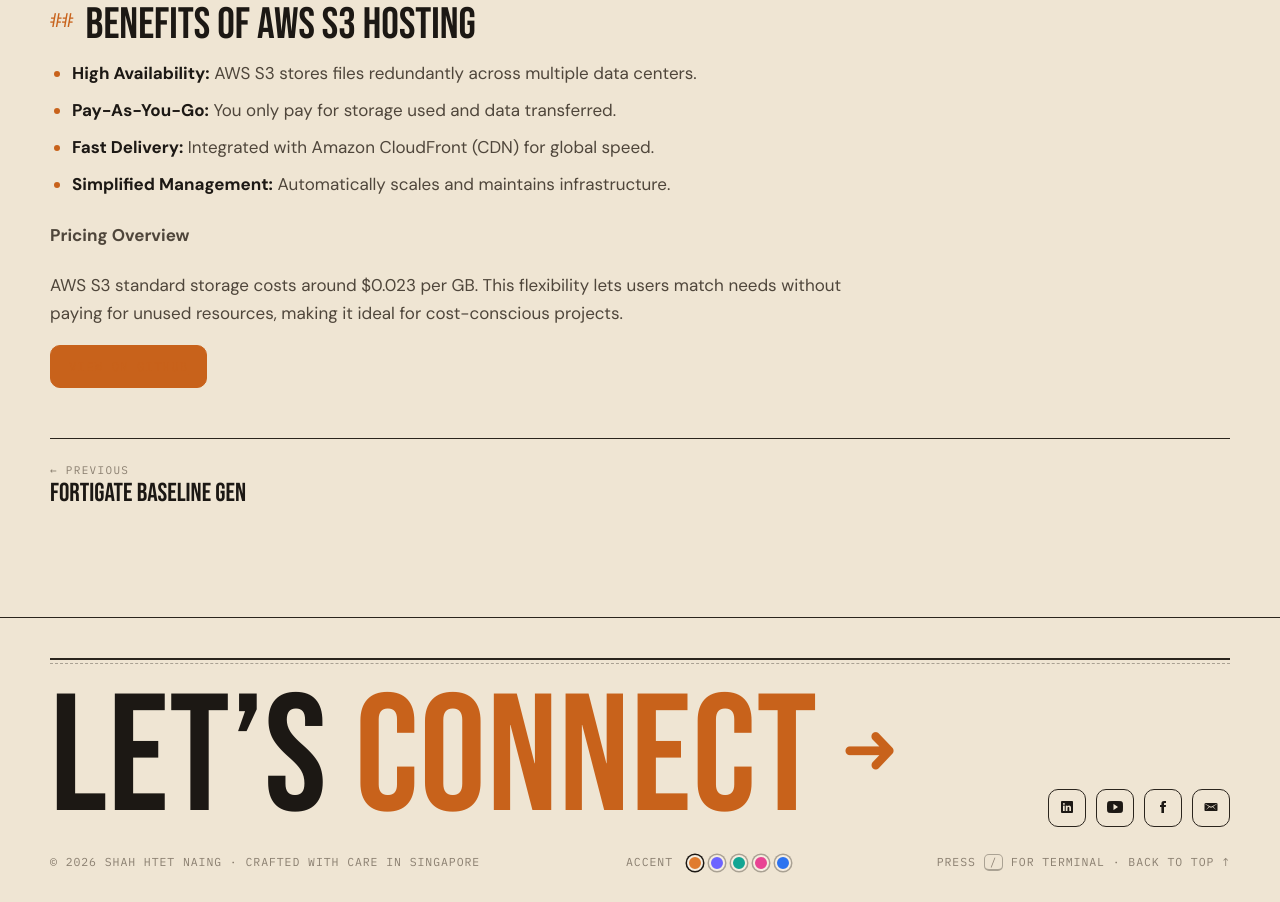
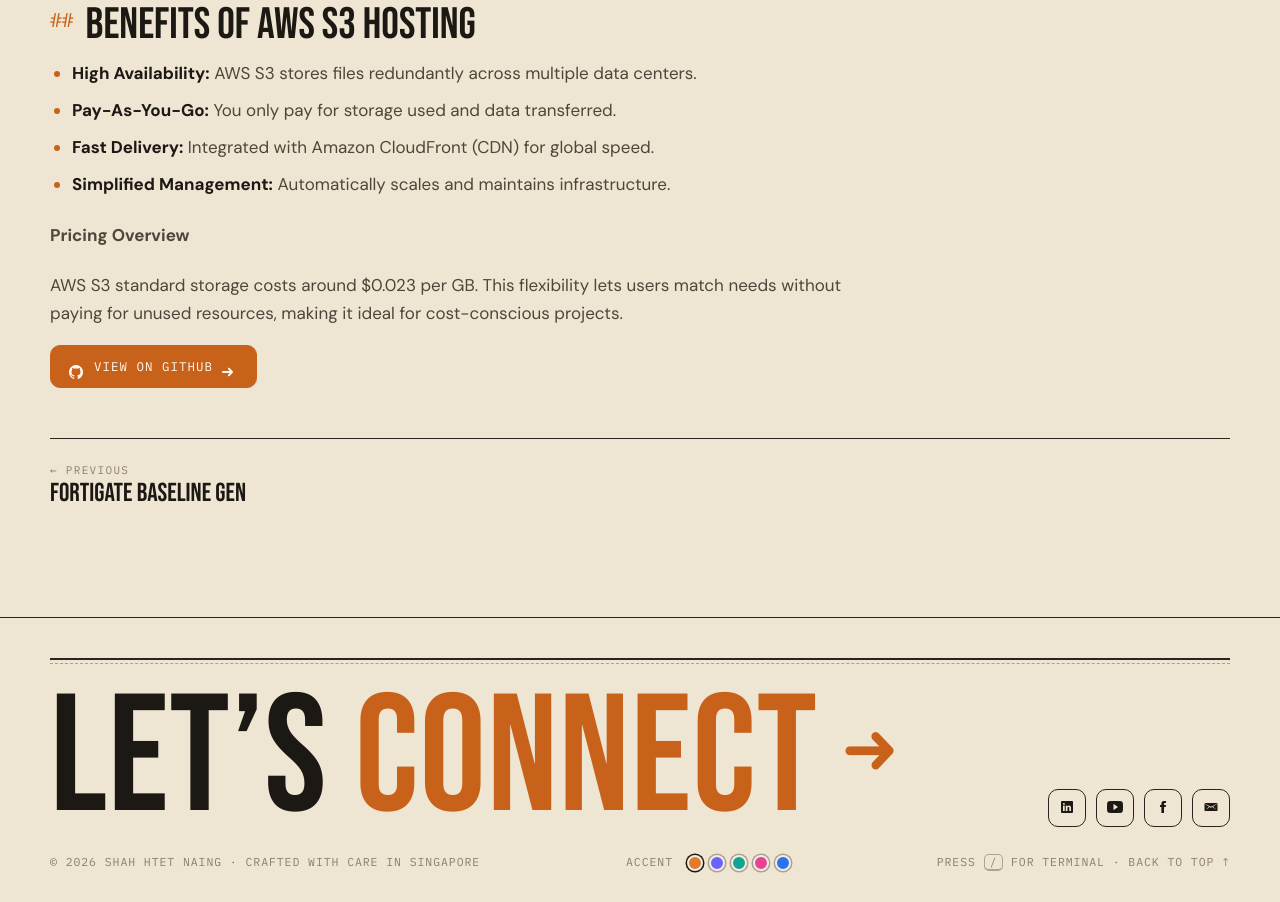
Before and after one commit to ShahHtetNaing/shah.dev, a plain HTML site: page work1.html in a window 1280 px wide. Shown: the part 1473-2375 px from the top of the page. Drawn offline with nearby package versions, Linux system fonts and the light colour scheme; files whose address does not match are found by name.

Commit message:
Fix invisible GitHub button text on case-study pages
Co-Authored-By: Devin AI <158243242+devin-ai-integration[bot]@users.noreply.github.com>

```diff
--- a/assets/css/main.css
+++ b/assets/css/main.css
@@ -843,3 +843,8 @@ a.footer-sign:hover i { transform: translateX(18px) rotate(-45deg); }
 .node-detail ul { margin: 4px 0 14px; }
 .node-detail li { line-height: 1.6; }
 @media (max-width: 640px) { .lanyard { height: 790px; } .lanyard__strap { height: 110px; } }
+.prose a.btn { text-decoration: none; }
+.prose a.btn--accent { color: var(--accent-ink); }
+.prose a.btn--accent:hover { color: var(--accent-ink); }
+.prose a.btn--ghost { color: var(--ink); }
+.prose a.btn i { font-size: 16px; }
--- a/work1.html
+++ b/work1.html
@@ -69,7 +69,7 @@
 <p>AWS S3 standard storage costs around $0.023 per GB. This flexibility lets users match needs without paying for unused resources, making it ideal for cost-conscious projects.</p>
 </div>
 <div>
-<a class="btn btn--accent" href="https://github.com/ShahHtetNaing" rel="noopener" target="_blank">VIEW ON GITHUB</a>
+<a class="btn btn--accent" href="https://github.com/ShahHtetNaing" rel="noopener" target="_blank"><i class="ion-social-github"></i> View on GitHub <i class="ion-arrow-right-c"></i></a>
 </div>
   </article>
   <aside class="aside">
```
Also changed, not shown: work2.html (+1 -1 lines), work3.html (+1 -1 lines).
